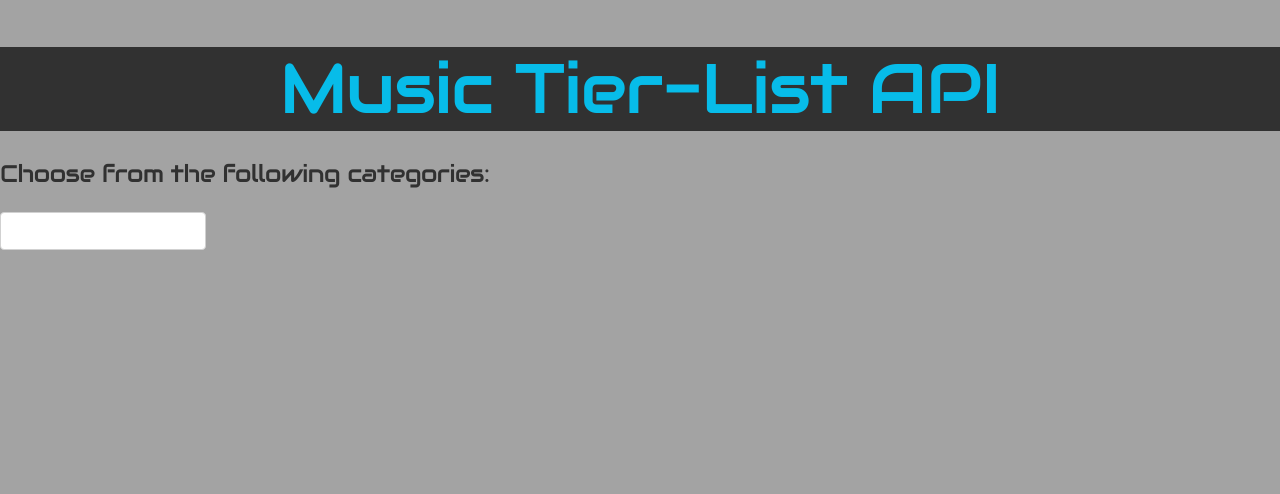
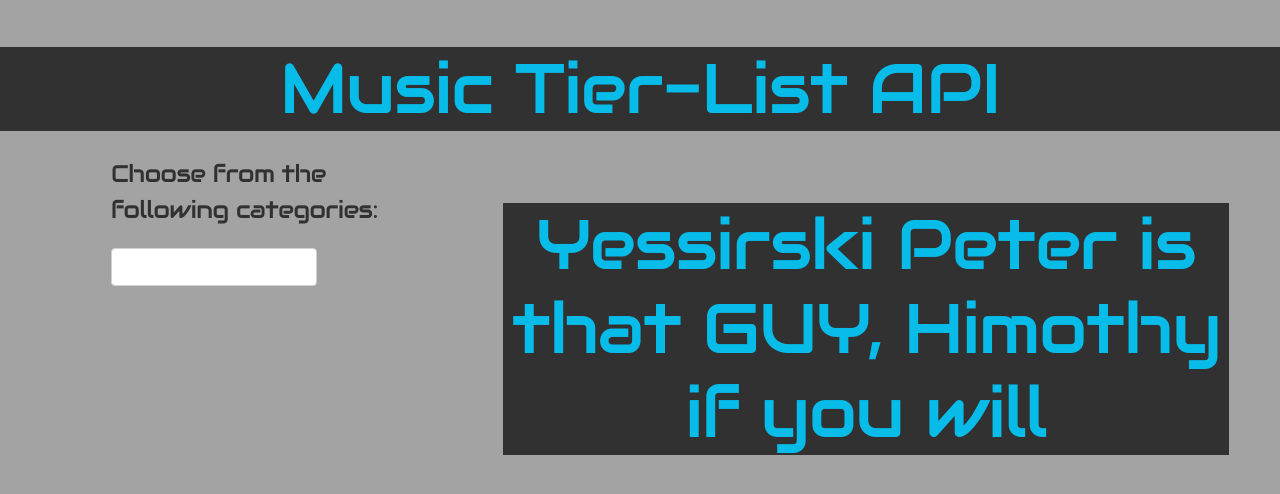
Before and after one commit to irivera2116/Top-10-Movies, a plain HTML site: page index.html in a window 1280 px wide. Drawn offline with nearby package versions, Linux system fonts and the light colour scheme.

Commit message:
Added Skeleton Classes to HTML

```diff
--- a/index.html
+++ b/index.html
@@ -4,8 +4,8 @@
 <head>
     <meta charset="UTF-8">
     <meta name="viewport" content="width=device-width, initial-scale=1.0">
-    <link rel="stylesheet" href="skeleton\skeleton.css">
-    <link rel="stylesheet" href="skeleton\normalize.css">
+    <link rel="stylesheet" href="skeleton/skeleton.css">
+    <link rel="stylesheet" href="skeleton/normalize.css">
     <!--add google fonts here-->
     <link rel="stylesheet" href="https://fonts.googleapis.com/css?family=Audiowide">
     <link rel="stylesheet" href="assets/style.css" />
@@ -17,19 +17,20 @@
         <h1>Music Tier-List API</h1>
     </header>
 
-    <div class="container-fluid">
+    <div class="container u-full-width u-max-full-width">
         <div class="row">
-            <aside class="col-lg-3 bg-dark">
+            <div class="three columns offset-by-one">
                 <h5 class="mt-1">Choose from the following categories: </h5>
-                <div class="form-inline form-group">
+                <div class="">
                     <input class="form-control" type="text" id="search-value" />
                 </div>
 
                 <ul class="list-group searchedHistory "></ul>
-            </aside>
+            </div>
 
-            <div class="col-lg-9">
+            <div class="seven columns offset-by-one u-pull-left">
                 <div id="tier-list" class="card-deck mt-3"></div>
+                <h1>Yessirski Peter is that GUY, Himothy if you will</h1>
             </div>
         </div>
     </div>
@@ -37,7 +38,6 @@
     <script src="https://code.jquery.com/jquery-3.4.1.min.js"></script>
     <script src="https://cdn.jsdelivr.net/npm/dayjs@1.11.3/dayjs.min.js"
         integrity="sha256-iu/zLUB+QgISXBLCW/mcDi/rnf4m4uEDO0wauy76x7U=" crossorigin="anonymous"></script>
-    <script src="https://code.jquery.com/jquery-3.4.1.min.js"></script>
     <script src="assets/script.js"></script>
 </body>
 
```
Also changed, not shown: assets/style.css (+47 -0 lines).
